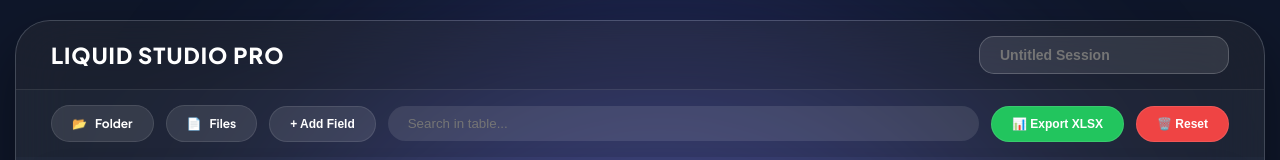
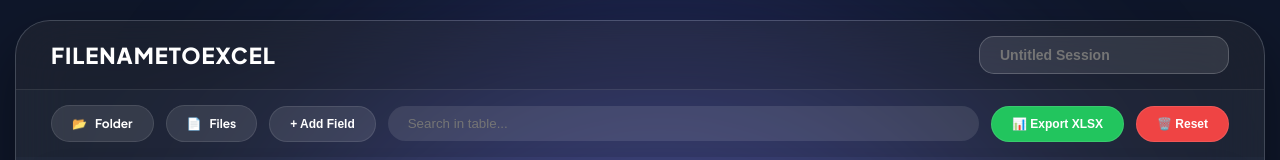
Before and after one commit to hiteshjangir8057/FilenameToExcelUI, a plain HTML site: page index.html in a window 1280 px wide. Shown: the top 160 px of the page. Drawn offline with Linux system fonts and the light colour scheme.

Commit message:
Update index.html

```diff
--- a/index.html
+++ b/index.html
@@ -155,7 +155,7 @@
 
 <div class="app-container">
     <div class="header">
-        <div class="brand">Liquid Studio PRO</div>
+        <div class="brand">FilenameToExcel</div>
         <div class="session-box">
             <input type="text" id="excelName" placeholder="Untitled Session" oninput="autoSave()">
         </div>
```
